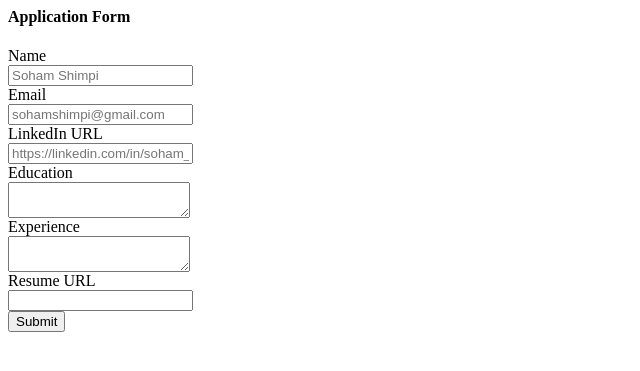
After one commit to kt0415/my-website-01-v2, a Flask app: template templates/application_form.html in a window 1280 px wide. The commit adds this page. Shown: the top 371 px of the page, without its empty margins (0-640 px from the left). Run offline with Flask 3, Linux system fonts and the light colour scheme; the template is opened without the code that fills it, so the values that code supplies are empty.

Commit message:
done till html form for applications.

```diff
--- a/app.py
+++ b/app.py
@@ -1,4 +1,4 @@
-from flask import Flask, render_template, jsonify
+from flask import Flask, render_template, jsonify,request
 from database import load_jobs_from_db, load_job
 
 app = Flask(__name__)
@@ -23,6 +23,11 @@ def show_job(id):
     return "Not Found", 404
   return render_template('jobpage.html', job=job)
 
+@app.route("/job/<id>/apply", methods = ['post'])
+def apply_to_job(id):
+  data = request.form
+  job = load_job(id)
+  return render_template('application_submitted.html', application = data, job = job)
 
 if (__name__) == "__main__":
   app.run(host='0.0.0.0', debug=True)
--- /dev/null
+++ b/templates/application_form.html
@@ -0,0 +1,35 @@
+<h4>Application Form</h4>
+<form target="_blank" action = "/job/{{job['id']}}/apply" method="post">
+  <div class="mb-2">
+    <label>Name</label><br>
+    <input type="text" name="name" placeholder="Soham Shimpi">
+  </div>
+
+  <div class="mb-2">
+    <label>Email</label><br>
+    <input type="text" name="email" placeholder="sohamshimpi@gmail.com">
+  </div>
+
+  <div class="mb-2">
+    <label>LinkedIn URL</label><br>
+    <input type="text" name="linkedin_url" placeholder="https://linkedin.com/in/soham_shimpi">
+  </div>
+
+  <div class="mb-2">
+    <label>Education</label><br>
+    <textarea name="education"></textarea>
+  </div>
+
+  <div class="mb-2">
+    <label>Experience</label><br>
+    <textarea name="work_experience"></textarea>
+  </div>
+
+  <div class="mb-2">
+    <label>Resume URL</label><br>
+    <input type="text" name="resume_url">
+  </div>
+
+  <input type="submit">
+
+</form>
--- a/templates/jobpage.html
+++ b/templates/jobpage.html
@@ -25,6 +25,8 @@
       </ol>
       <h3>Salary: </h3>
       <p>{{job.currency}}{{job.salary}}</p>
+
+      {% include 'application_form.html' %}
     </div>
     {% include 'footer.html' %}
   </body>
```
Also changed, not shown: templates/application_submitted.html (added, +35 -0 lines).
